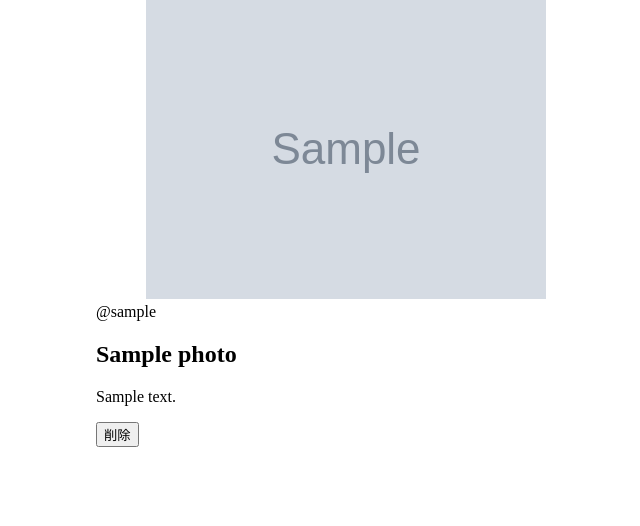
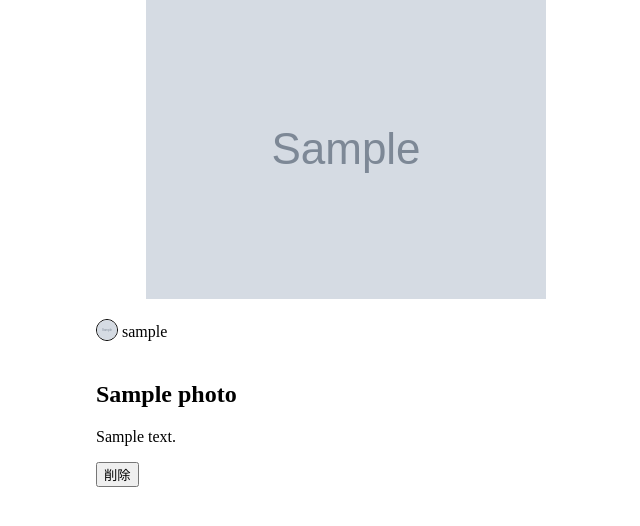
Before and after one commit to zush0219/PhotoApp, a Django app: page /photos/1/ in a window 1280 px wide. Shown: the part 132-658 px from the top of the page, without its empty margins (128-768 px from the left). Run offline with Django 3.2, Linux system fonts and the light colour scheme; a user stored in the database is signed in; tables that the repository leaves empty hold one stand-in row (values such as "Sample post"); grey boxes marked "Sample" are stand-in pictures.

Commit message:
アイコン表示忘れ修正

```diff
--- a/app/templates/app/photos_detail.html
+++ b/app/templates/app/photos_detail.html
@@ -5,9 +5,14 @@
 <div class="photo-detail">
 
 <img src="{{ photo.image.url }}" class="photo-img">
-<div class="photo-info">
-    <a href="{% url 'app:users_detail' photo.user.id %}">@{{ photo.user }}</a>
-</div>
+    <a href="{% url 'app:users_detail' photo.user.id %}">
+        <div class="photo-info">
+            <div class="icon-and-name">
+                <p><img src="{{ user.icon.image.url }}" class="icon-img"></p>
+                <p>{{ user.username }}</p>
+            </div>
+        </div>
+    </a>
 
 <h2>{{ photo.title }}</h2>
 <p>{{ photo.comment }}</p>
--- a/app/templates/app/photos_list.html
+++ b/app/templates/app/photos_list.html
@@ -9,9 +9,7 @@
             <a href="{% url 'app:users_detail' photo.user.id %}">
                 <div class="icon-and-name">
                     <p><img src="{{ photo.user.icon.image.url }}" class="icon-img"></p>
-                    <p>
-                        {{ photo.user }}
-                    </p>
+                    <p>{{ photo.user }}</p>
                 </div>
             </a>
         </div>
```
